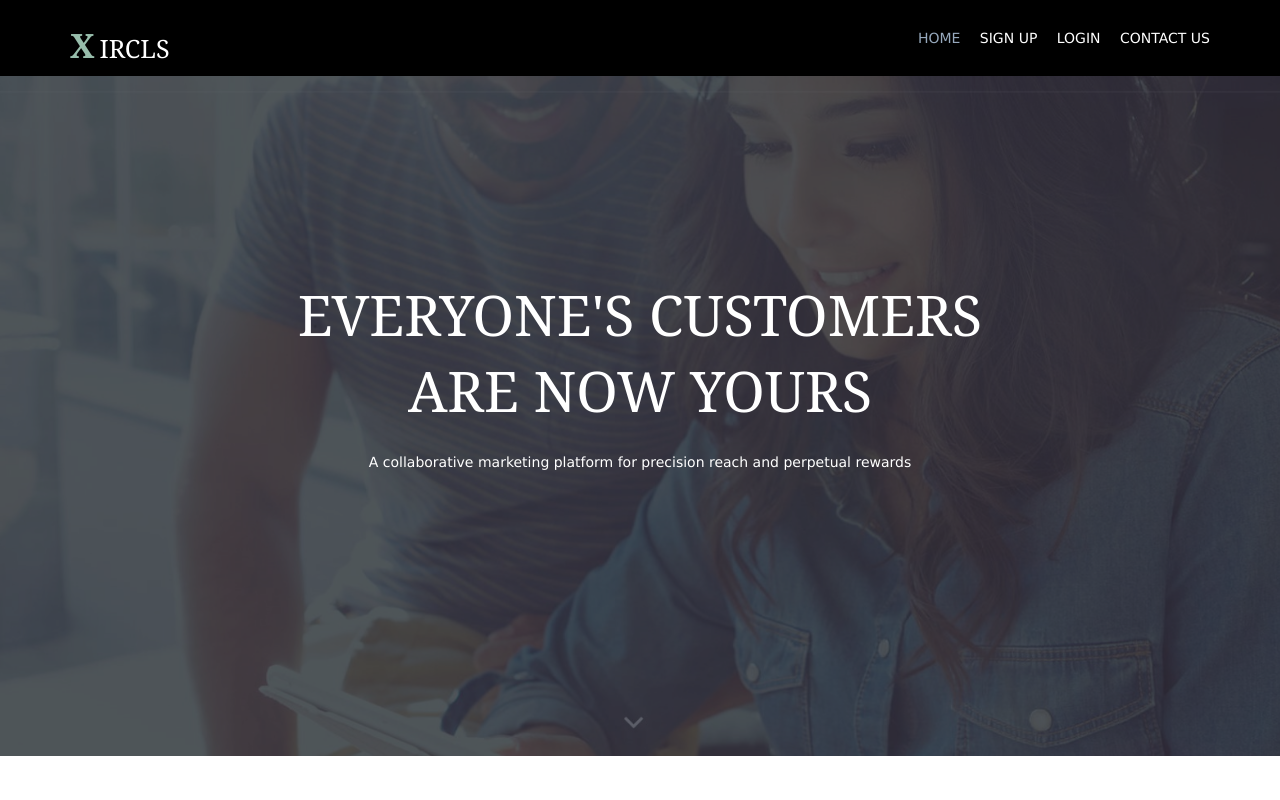
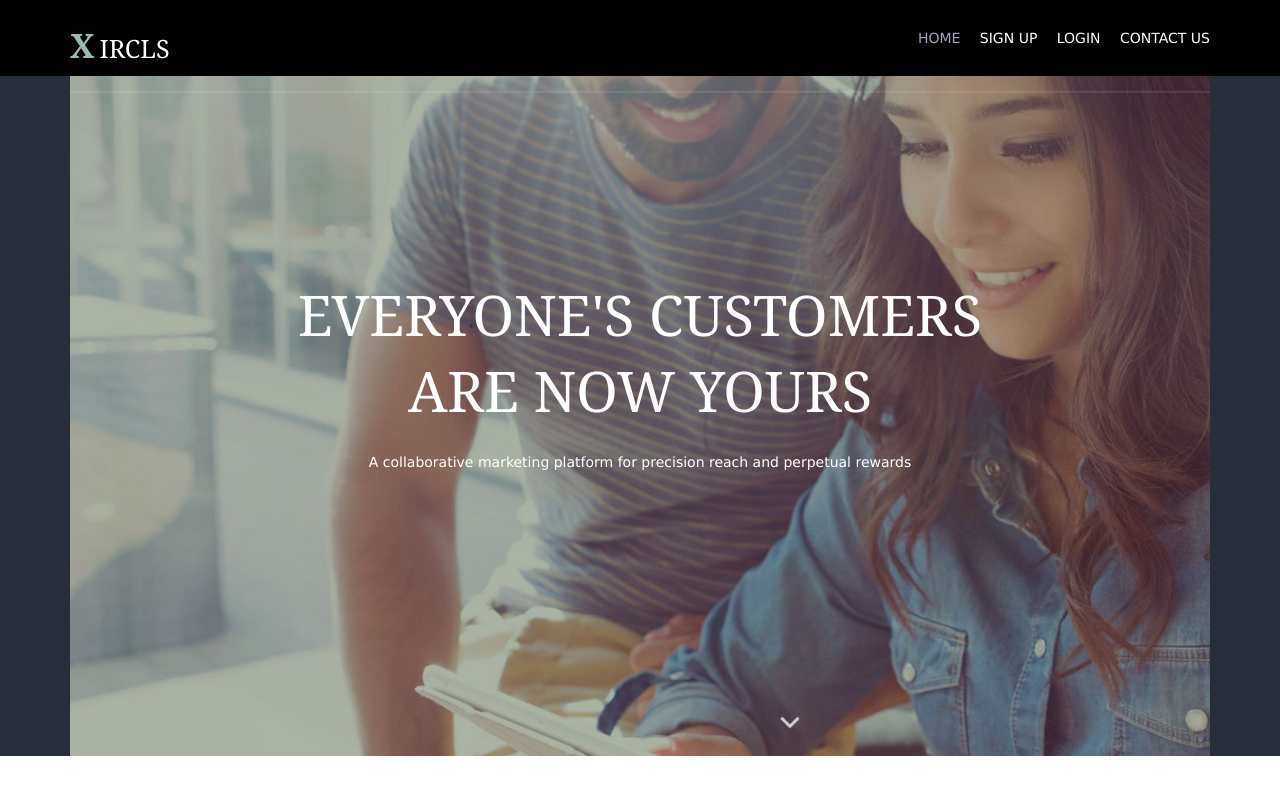
Before and after one commit to SHivaKUmar212001/Website, a plain HTML site: page ChillAid Free Website Template - Free-CSS.com/chillaid/index.html in a window 1280 px wide. Shown: the top 800 px of the page. Drawn offline with Linux system fonts and the light colour scheme; files whose address does not match are found by name.

Commit message:
Update index.html

```diff
--- a/ChillAid Free Website Template - Free-CSS.com/chillaid/index.html
+++ b/ChillAid Free Website Template - Free-CSS.com/chillaid/index.html
@@ -42,8 +42,8 @@ Licence URI: https://www.os-templates.com/template-terms
 <!-- ################################################################################################ -->
 <!-- ################################################################################################ -->
 <!-- ################################################################################################ -->
-<div class="bgded overlay" style="background-image:url('images/demo/backgrounds/pic2.jpg');">
-  <div id="pageintro" class="hoc clear">
+<div class="bgded overlay" >
+  <div id="pageintro" class="hoc clear"  style="background-image:url('images/demo/backgrounds/pic2.jpg'); background-size:cover;">
     <!-- ################################################################################################ -->
     <article>
       <h3 class="heading">EVERYONE'S CUSTOMERS <br> ARE NOW YOURS</h3>
```
